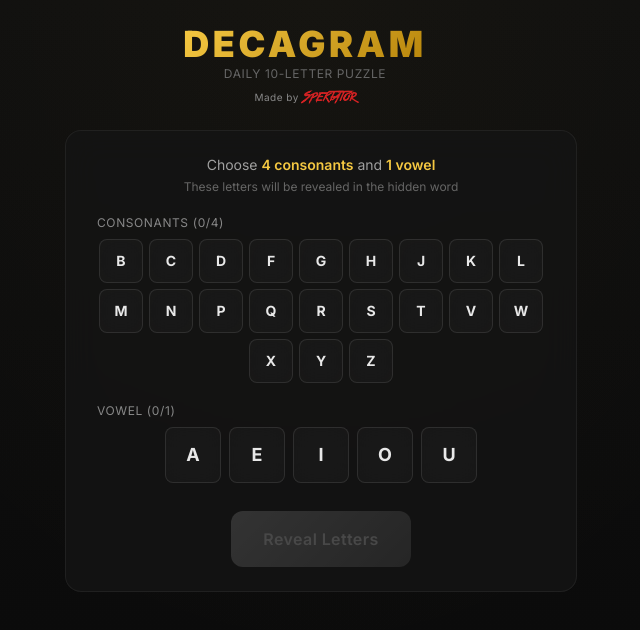
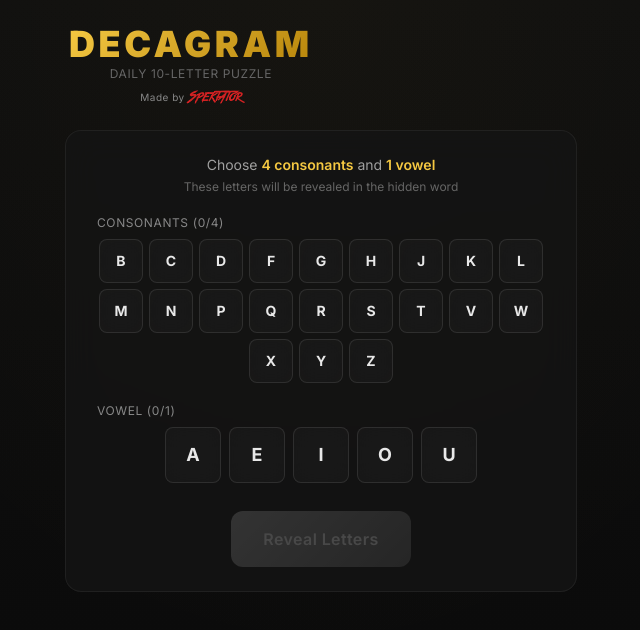
Before and after one commit to Tommostock/Decagram, a Next.js app: page / in a window 1280 px wide. Shown: the top 630 px of the page, without its empty margins (319-959 px from the left). Built offline with nearby package versions, Linux system fonts and the light colour scheme.

Commit message:
Move pause button back to right side of header
Changed header from justify-center to justify-between to position
the pause button on the right side where it belongs, instead of
being centered with the title.

Co-Authored-By: Claude Haiku 4.5 <noreply@anthropic.com>

```diff
--- a/components/game/GameBoard.tsx
+++ b/components/game/GameBoard.tsx
@@ -429,7 +429,7 @@ export function GameBoard() {
       )}
 
       {/* Header */}
-      <header className="w-full flex items-center justify-center mb-2 px-1">
+      <header className="w-full flex items-center justify-between mb-2 px-1">
         <div className="text-center">
           <h1
             className="text-3xl sm:text-4xl font-black tracking-widest"
```
